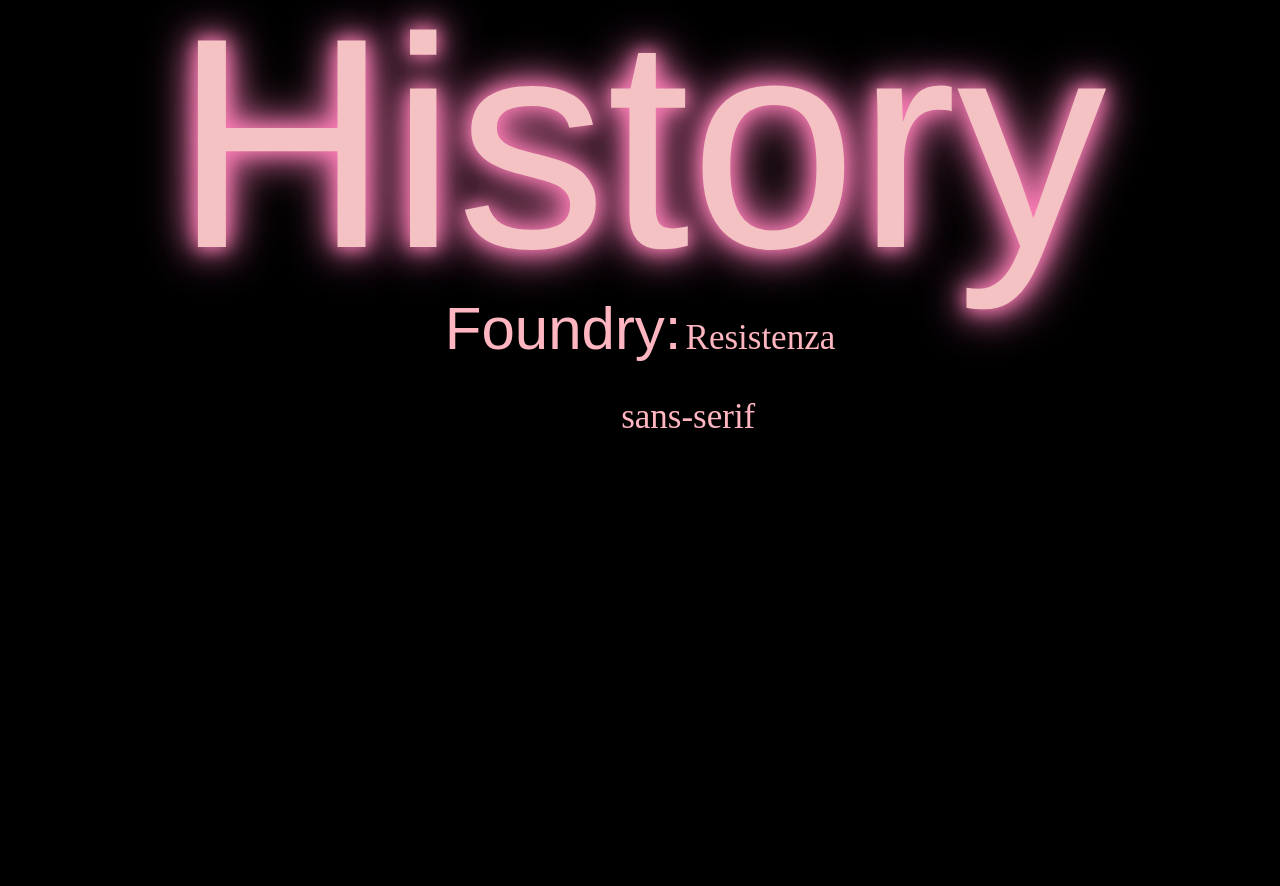
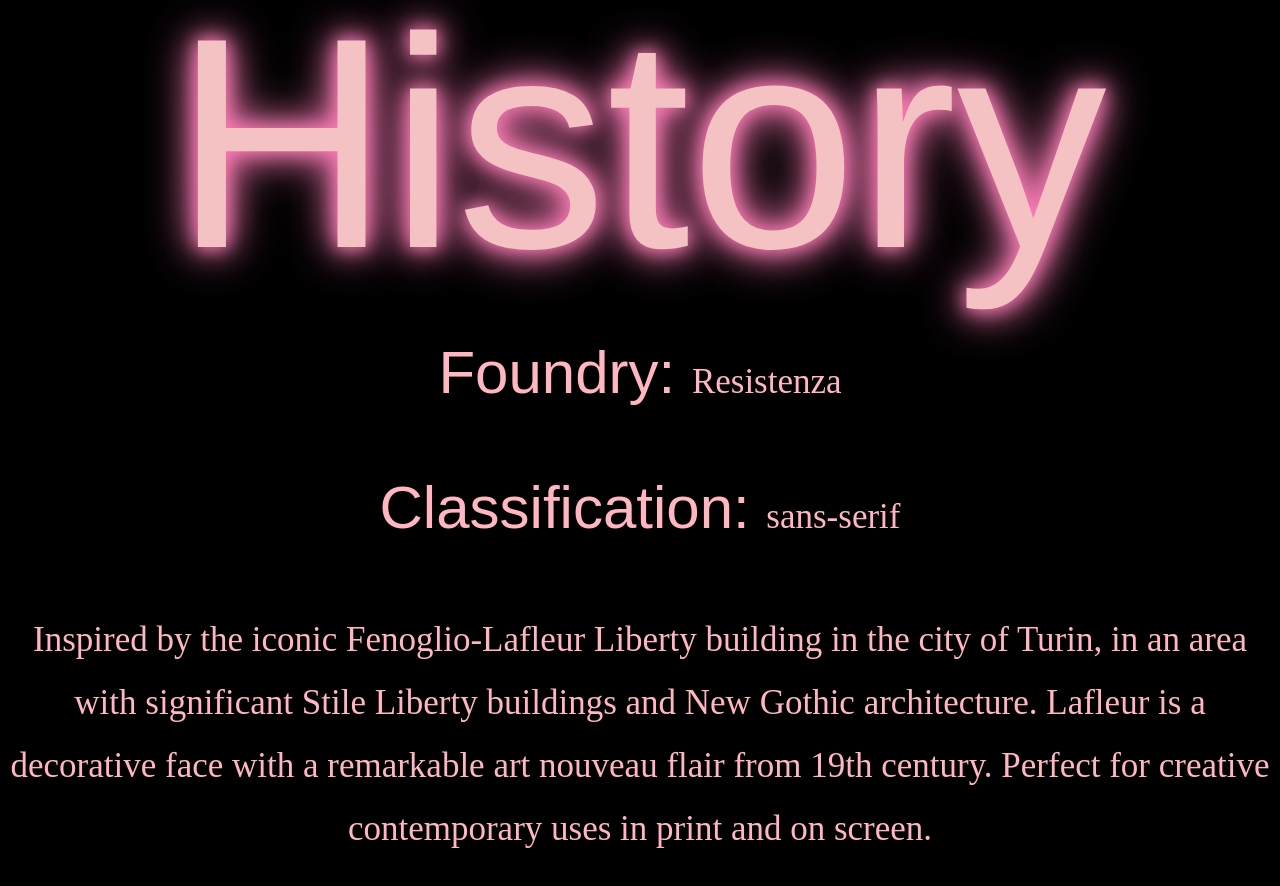
Before and after one commit to nootx1e/LaFleur, a plain HTML site: page lfhistory.html in a window 1280 px wide. Before the commit the page ends 800 px from the top, so only its background shows below. Drawn offline with Linux system fonts and the light colour scheme; a web font is replaced by a local one.

Commit message:
Update History1.css

```diff
--- a/History1.css
+++ b/History1.css
@@ -29,8 +29,12 @@ body {
 		text-align: center;
 }
 
-p
-{
+p {
+	font-family: "lafleur", sans-serif;
+	font-size: 60px;
+ 	color: lightpink;
+ 	text-align: center;
+}
 
 .LaFleur {
 	font-family: "lafleur", sans-serif;
@@ -46,5 +50,3 @@ p
  	text-align: center;
  	line-height: 1.8;
 }
-
-}
```
